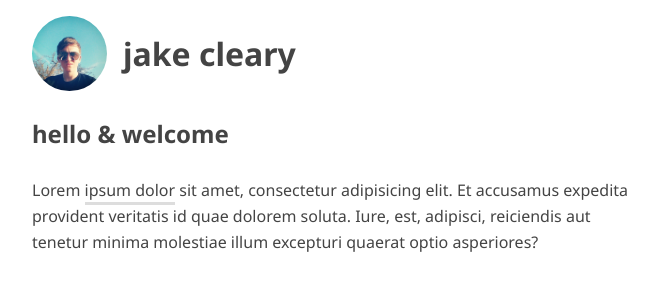
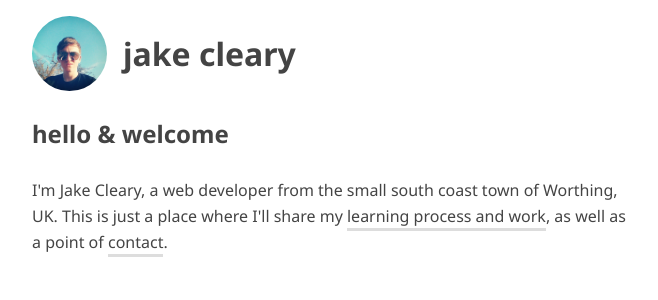
Before and after one commit to clear-y/jc-2014, a Jekyll site: the page built from index.html, in a window 1280 px wide. Shown: the top 300 px of the page, without its empty margins (308-966 px from the left). Built offline with Jekyll 4.4.1, drawn with Linux system fonts in a browser that asks for light colours; Markdown is read by kramdown in place of the engine named in the settings.

Commit message:
Added home page text/links

```diff
--- a/_layouts/home.html
+++ b/_layouts/home.html
@@ -2,7 +2,7 @@
 
     <section class="about">
         <h1 class="about-heading">hello &amp; welcome</h1>
-        <p>Lorem <a href="#">ipsum dolor</a> sit amet, consectetur adipisicing elit. Et accusamus expedita provident veritatis id quae dolorem soluta. Iure, est, adipisci, reiciendis aut tenetur minima molestiae illum excepturi quaerat optio asperiores?</p>
+        <p>I'm Jake Cleary, a web developer from the small south coast town of Worthing, UK. This is just a place where I'll share my <a href="/blog.html">learning process and work</a>, as well as a point of <a href="/contact.html">contact</a>.</p>
     </section>
 
 {% include footer.html %}
--- a/public/css/main.css
+++ b/public/css/main.css
@@ -1 +1 @@
-.page-header{zoom:1}.page-header:before,.page-header:after{content:"\0020";display:block;height:0;overflow:hidden}.page-header:after{clear:both}*,*:before,*:after{margin:0;padding:0;-moz-box-sizing:border-box;box-sizing:border-box}img{max-width:100%;height:auto}.page-wrapper{width:90%;max-width:600px;margin:auto}body{font-family:"Noto Sans",serif;line-height:1.618;color:#444}h1,h2,h3,h4,h5,h6,p,ul{margin:1em 0}p a,li a{text-decoration:none;border-bottom:3px solid #ddd;padding-bottom:1px;color:#444;-webkit-transition:all 0.5s;transition:all 0.5s}p a:hover,li a:hover{border-bottom-color:#20b2aa;color:#20b2aa}.page-header{margin:1em 0}.page-header>a{overflow:hidden;display:block;text-decoration:none;color:inherit}.page-header h1{margin:0;line-height:2.35em}.me{width:75px;float:left;margin:0 1em 0 0;border-radius:50%}
+.page-header{zoom:1}.page-header:before,.page-header:after{content:"\0020";display:block;height:0;overflow:hidden}.page-header:after{clear:both}*,*:before,*:after{margin:0;padding:0;-moz-box-sizing:border-box;box-sizing:border-box}img{max-width:100%;height:auto}.page-wrapper{width:90%;max-width:600px;margin:auto}body{font-family:"Noto Sans",serif;line-height:1.618;color:#444}h1,h2,h3,h4,h5,h6,p,ul{margin:1em 0}p a,li a{text-decoration:none;border-bottom:3px solid #ddd;padding-bottom:1px;color:#444;-webkit-transition:all 0.5s;transition:all 0.5s}p a:hover,li a:hover{border-bottom-color:#20b2aa;color:#20b2aa}.page-header{margin:1em 0}.page-header>a{overflow:hidden;display:block;text-decoration:none;color:inherit}.page-header h1{margin:0;line-height:2.35em}.page-header img{width:75px;float:left;margin:0 1em 0 0;border-radius:50%;-webkit-transition:all 0.2s;transition:all 0.2s}.page-header:hover img{-webkit-transform:rotate(15deg);transform:rotate(15deg)}
```
Also changed, not shown: _assets/sass/partials/_header.sass (+9 -6 lines).
